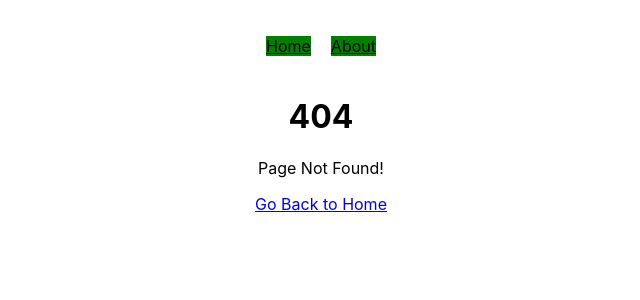
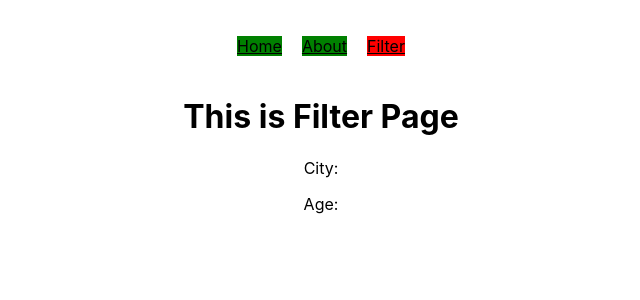
Before and after one commit to waleedtariq109/grasp-react, a JavaScript app in the folder react-router/: page /filter in a window 1280 px wide. Before the commit this address had no page. Shown: the top 300 px of the page, without its empty margins (319-959 px from the left). Built offline with nearby package versions, Linux system fonts and the light colour scheme; the HTML template or start-up script is replaced by a standard one.

Commit message:
query params

```diff
--- a/react-router/src/App.js
+++ b/react-router/src/App.js
@@ -4,6 +4,7 @@ import About from "./components/About";
 import NavBar from "./components/Navbar";
 import Error from "./components/Error";
 import User from "./components/User";
+import Filter from "./components/Filter";
 
 import "./App.css";
 
@@ -17,6 +18,7 @@ const App = () => {
           <Route path="/" element={<Home />} />
           <Route path="/about-us" element={<About />} />
           <Route path="/about" element={<Navigate to="/about-us" />} />
+          <Route path="/filter" element={<Filter />} />
           <Route path="/users/:name" element={<User />} />
 
           <Route path="/*" element={<Error />} />
--- /dev/null
+++ b/react-router/src/components/Filter.js
@@ -0,0 +1,18 @@
+import { useSearchParams } from "react-router-dom";
+
+const Filter = () => {
+  const [searchParams, setSearchParams] = useSearchParams();
+
+  const age = searchParams.get("age");
+  const city = searchParams.get("city");
+
+  return (
+    <>
+      <h1>This is Filter Page</h1>
+      <p>City: {city}</p>
+      <p>Age: {age}</p>
+    </>
+  );
+};
+
+export default Filter;
--- a/react-router/src/components/Navbar.js
+++ b/react-router/src/components/Navbar.js
@@ -30,6 +30,19 @@ const NavBar = () => {
             About
           </NavLink>
         </li>
+        <li>
+          <NavLink
+            className="text-red-500"
+            to="/filter"
+            style={({ isActive }) => {
+              return {
+                backgroundColor: isActive ? "red" : "green",
+              };
+            }}
+          >
+            Filter
+          </NavLink>
+        </li>
       </ul>
     </>
   );
```
